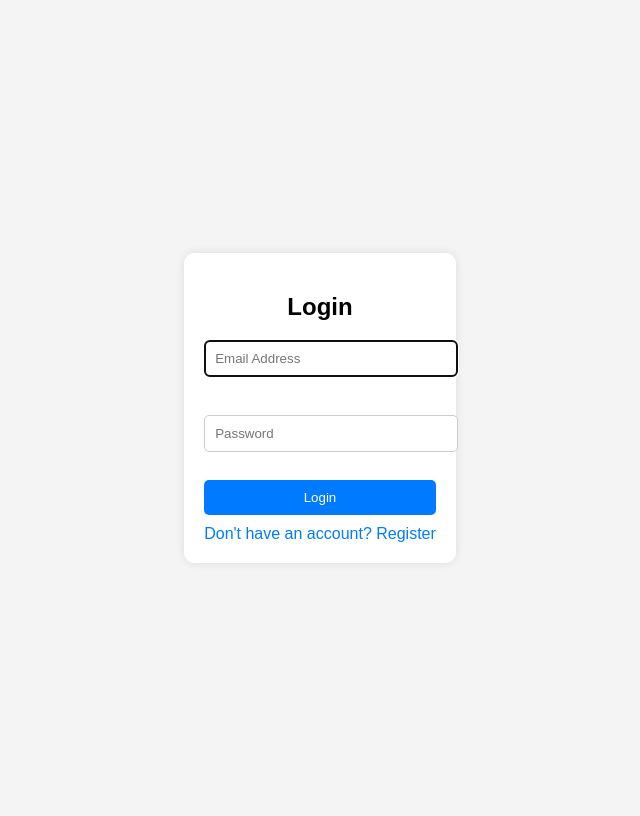
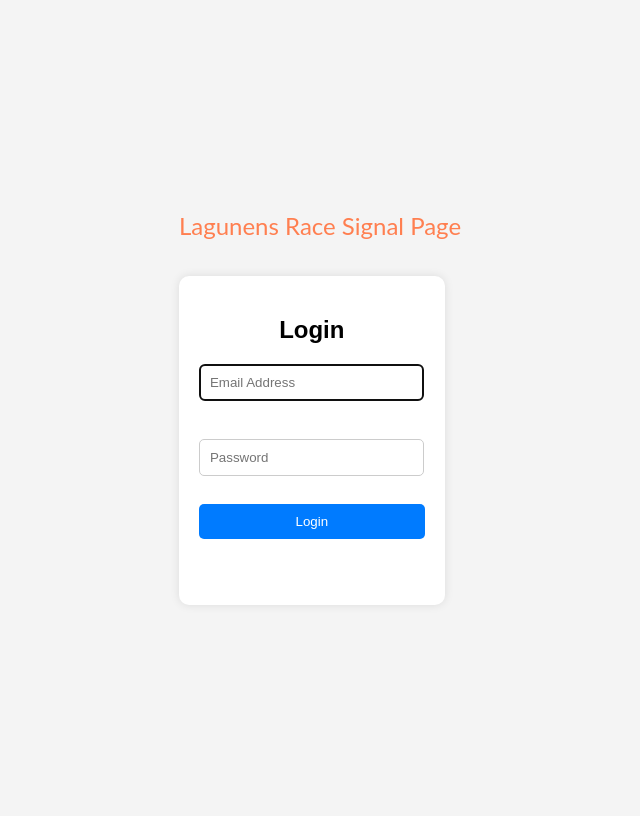
Before and after one commit to belabursan/RaceStartSignal, a PHP site: page / in a window 1280 px wide. Shown: the whole page, without its empty margins (320-960 px from the left). Run offline with PHP 8.4, Linux system fonts and the light colour scheme.

Commit message:
added register page

```diff
--- a/doc/ssl_key.txt
+++ b/doc/ssl_key.txt
@@ -1,7 +1,9 @@
 How to install/use ssl for NODE
 
 1. Generate keys: use/see the function install_keys() in the setup.sh file.
-2. During key generation the openssl will ask for a password, save that in the .env fule as SSL_KEY_PASS=<pass>
+2. During key generation the openssl will ask for a password, save that in the .env file as SSL_KEY_PASS=<pass>
 3. set the https port in .env file: NODE_HTTPS_PORT=7443
 4. in .env file enable ssl by setting NODE_HTTPS=true
 5. if started, stop and remove node before restart
+
+NOT VALID ANYMORE: ssl key is genarated automatically in docker file
--- a/server/lamp/data/www/html/index.php
+++ b/server/lamp/data/www/html/index.php
@@ -5,57 +5,54 @@ include_once "src/utils/site.php";
  * @brief Handles the login procedure for a user
  * Called on the login.php
  */
-    function handleLogin() {
-        $ret = false;
+function handleLogin()
+{
+    s_start();
 
+    if ( isset($_SESSION['login_error'])) {
+        echo "<script>alert('". $_SESSION['login_error'] . "');</script>";
+        unset($_SESSION['login_error']);
+    } else {
         if (isset($_POST['login']) && !empty($_POST['email']) && !empty($_POST['password'])) {
+            unset($_POST['login']);
             if (!filter_var($_POST['email'], FILTER_VALIDATE_EMAIL)) {
                 echo "<script>alert('Invalid email format!');</script>";
             } else {
-                $ret = site_login($_POST['email'], $_POST['password']);
+                $host = $_SERVER['HTTP_HOST'];
+                $page = site_login($_POST['email'], $_POST['password']);
+                exit(header("Location: http://$host/$page", true));
             }
         }
-        if($ret) {
-            redirectPage("src/home.php");
-        } else {
-            cleanSession();
+    }
+    s_stop();
 }
 
-    }
-    resetInfo();
 handleLogin();
-
-/*
-if ($_SERVER["REQUEST_METHOD"] == "POST") {
-    $email = $_POST["email"];
-    $password = $_POST["password"];
-
-    // Here you would typically check the credentials against a database
-    if ($email == "admin" && $password == "password") {
-        echo "<script>alert('Login successful!');</script>";
-    } else {
-        echo "<script>alert('Invalid email or password');</script>";
-    }
-}
-    */
 ?>
 <!DOCTYPE html>
 <html lang="en">
+
 <head>
     <meta charset="UTF-8">
     <meta name="viewport" content="width=device-width, initial-scale=1.0">
     <title>Login Page</title>
-    <?php addCssLink("src/css/index.css", true);?>
+    <link rel="stylesheet" type='text/css' href="src/css/index.css">
 </head>
+
 <body>
-    <div class="container">
+    <div class="center">
+        <div class="signal_text">Lagunens Race Signal Page</div>
+        <br><br>
+        <div class="login_container">
             <h2>Login</h2>
             <form action="" method="POST">
-            <input type="text" pattern="[a-zA-Z0-9@.]+" name="email" placeholder="Email Address" required autofocus /><br/>
-            <input type="password" name="password" placeholder="Password" required /><br/>
+                <input type="text" pattern="[a-zA-Z0-9@.]+" name="email" placeholder="Email Address" required autofocus /><br />
+                <input type="password" name="password" placeholder="Password" required /><br />
                 <button type="submit" name="login">Login</button>
             </form>
-        <a href="register.html">Don't have an account? Register</a>
+            <a href="register.php"><span class="register_text" >Dont't have an account? Register</span></a>
+        </div>
     </div>
 </body>
+
 </html>
--- a/server/lamp/data/www/html/src/css/index.css
+++ b/server/lamp/data/www/html/src/css/index.css
@@ -1 +1,59 @@
-@import "site.css";
+body {
+    display: flex;
+    justify-content: center;
+    align-items: center;
+    height: 100vh;
+    background-color: #f4f4f4;
+    font-family: Arial, sans-serif;
+}
+
+input {
+    display: block;
+    width: 90%;
+    margin: 10px 0;
+    padding: 10px;
+    border: 1px solid #ccc;
+    border-radius: 5px;
+}
+
+button {
+    width: 100%;
+    padding: 10px;
+    background: #007bff;
+    color: white;
+    border: none;
+    border-radius: 5px;
+    cursor: pointer;
+}
+
+.center {
+    margin-left: 20%;
+    margin-right: 20%;
+}
+
+.signal_text {
+    font-family: 'Lato', sans-serif;
+    font-weight: 400;
+    font-size: x-large;
+    color: coral;
+}
+
+.login_container {
+    width: 80%;
+    background: white;
+    padding: 20px;
+    border-radius: 10px;
+    box-shadow: 0 0 10px rgba(0, 0, 0, 0.1);
+    text-align: center;
+}
+
+.register_text {
+    color: white;
+}
+
+a {
+    display: block;
+    margin-top: 10px;
+    text-decoration: none;
+    color: white;
+}
--- a/server/lamp/data/www/html/src/css/site.css
+++ b/server/lamp/data/www/html/src/css/site.css
@@ -7,21 +7,16 @@ body {
     background-color: #f4f4f4;
     font-family: Arial, sans-serif;
 }
-.container {
-    background: white;
-    padding: 20px;
-    border-radius: 10px;
-    box-shadow: 0 0 10px rgba(0, 0, 0, 0.1);
-    text-align: center;
-}
+
 input {
     display: block;
-    width: 100%;
+    width: 90%;
     margin: 10px 0;
     padding: 10px;
     border: 1px solid #ccc;
     border-radius: 5px;
 }
+
 button {
     width: 100%;
     padding: 10px;
@@ -31,6 +26,7 @@ button {
     border-radius: 5px;
     cursor: pointer;
 }
+
 a {
     display: block;
     margin-top: 10px;
--- a/server/lamp/data/www/html/src/utils/site.php
+++ b/server/lamp/data/www/html/src/utils/site.php
@@ -1,28 +1,5 @@
 <?php
 
-function addCssLink($link, $extern=false) {
-    if ($extern){
-        echo "        <link rel=\"stylesheet\" type='text/css' href=\"".$link."\">\n";
-    } else {
-        echo "        <link rel=\"stylesheet\" type='text/css' href=\"css/".$link.".css\">\n";
-    }
-}
-
-/**
- * Redirects a page
- * @param mixed page Page to redirect
- * @param mixed current Set to true to redirect to current page or false to find the page in root dir
- * @return never
- */
-function redirectPage($page, $current=false) {
-    $host = $_SERVER['HTTP_HOST'];
-    $uri = "";
-    if($current) {
-        $uri = rtrim(dirname($_SERVER['PHP_SELF']), '/\\');
-    }
-    header("Location: https://$host$uri/$page");
-    exit;
-}
 
 /**
  * Starts the session if not already started
@@ -46,25 +23,10 @@ function s_stop() {
 
 
 /**
- * Resets the info array to inactive
- */
-function resetInfo() {
-    s_start();
-    $_SESSION['info']['message'] = "";
-    $_SESSION['info']['type'] = false;
-    $_SESSION['info']['id'] = -1;
-    s_stop();
-}
-
-
-/**
  * @brief Cleans (unsets) all session parameters used by the page
  */
 function cleanSession() {
     s_start();
-    unset($_SESSION["loggedin"]);
-    unset($_SESSION['user']);
-    unset($_SESSION['timeout']);
     unset($_POST['password']);
     unset($_POST['email']);
     unset($_SESSION);
@@ -76,11 +38,19 @@ function cleanSession() {
  * Logs in a user
  * @param string email the user identifier
  * @param string password Clean password of the user
- * @return bool ret true if succeeded, false otherwise
+ * @return string ret page to redirect to
  */
 function site_login($email, $password) {
-    //return db_login($email, $password);
-    true;
+    //check db_login($email, $password);
+    //echo "Logging in...";
+    // error page
+    $_SESSION['login_error'] = "Wrong email or bad password!";
+    return 'index.php';
+}
+
+function site_register($email){
+    $_SESSION['login_error'] = "Failed to register,try agai later!";
+    return 'index.php';
 }
 
 ?>
```
Also changed, not shown: server/lamp/data/www/html/register.php (added, +41 -0 lines), server/lamp/data/www/html/src/css/register.css (added, +11 -0 lines). Lines whose indentation alone changed are shown as unchanged.
